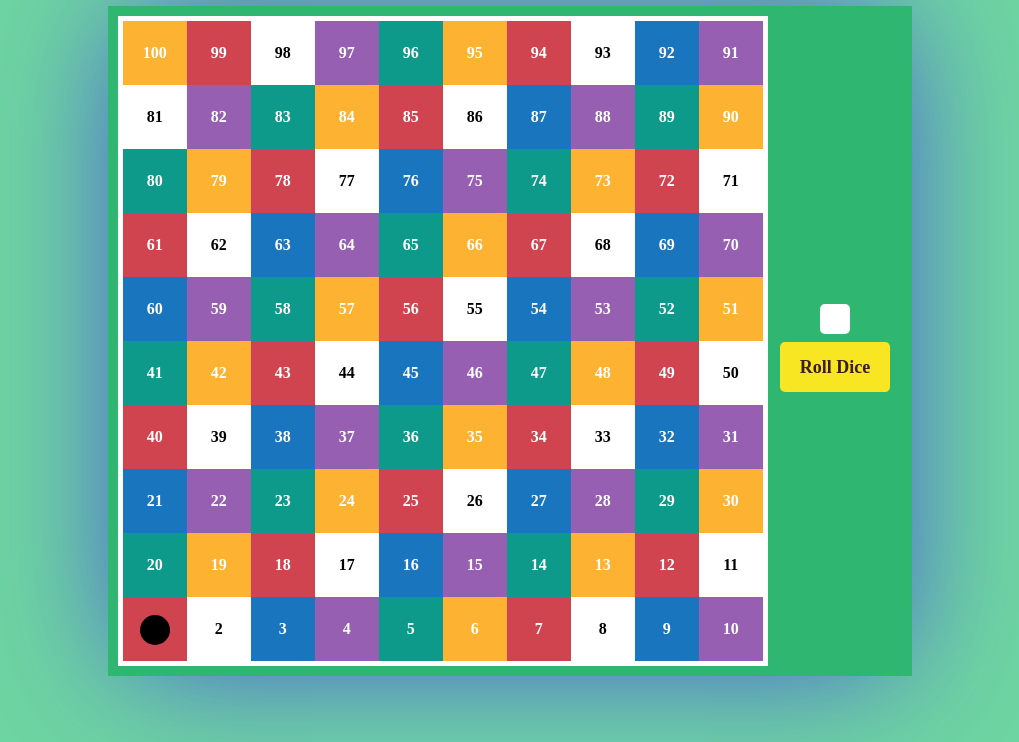
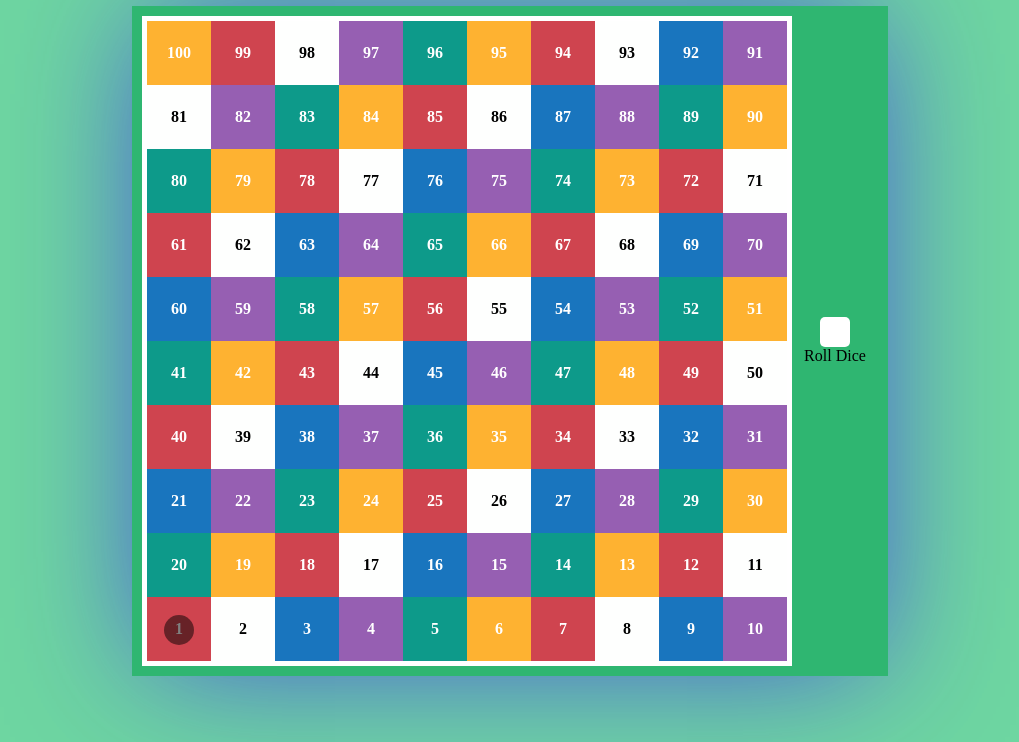
Before and after one commit to narendra-patil1509/Games, a plain HTML site: page 02-Saap-Sidi/index.html in a window 1280 px wide. Shown: the part 58-800 px from the top of the page, without its empty margins (130-1149 px from the left). Drawn offline with Linux system fonts and the light colour scheme.

Commit message:
Smooth animation to player move

```diff
--- a/02-Saap-Sidi/style.css
+++ b/02-Saap-Sidi/style.css
@@ -89,7 +89,8 @@ h1{
     align-items: center;
     text-align: center;
 }
-.dice span a{
+.dice .btn a{
+    margin-top: 12px;
     text-decoration: none;
     margin: 0px;
     border: none;
@@ -99,7 +100,7 @@ h1{
     color: #3b1d1d;
     background-color: #f8e623;
 }
-.dice span{
+.dice .btn{
     margin-top: 23px;
     cursor: pointer;
     color: aliceblue;
@@ -107,19 +108,20 @@ h1{
     font-size: 18px;
     font-weight: 900;
 }
-.dice button:hover{
+.dice .btn:hover{
     background-color: #569c1c;
 }
 .circle{
     width: 30px;
     height: 30px;
-    background: black;/*turquoise*/
+    background: rgba(0,0,0,0.5);/*turquoise*/
     border-radius: 50%;
     position: absolute;
     transform: translateY(-46px) translateX(17px);
+    transition: all .7s;
 }
 .player{
-    /* z-index: 9999; */
+    z-index: 9999;
     /* transform: translateY(-14px) translateX(21px); */
 }
 .sum{
```
